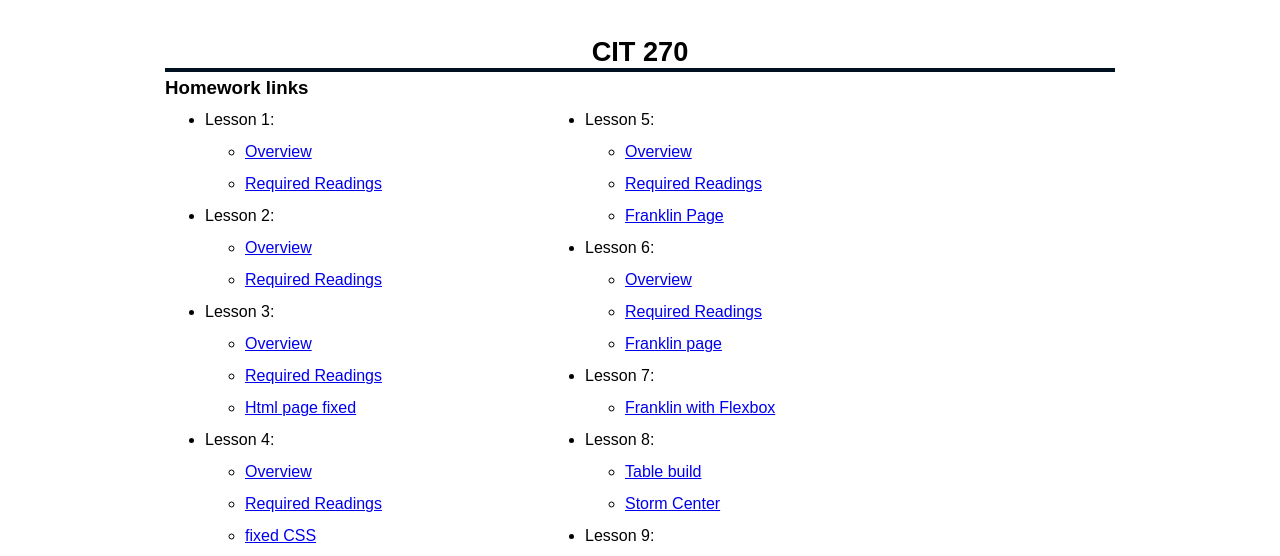
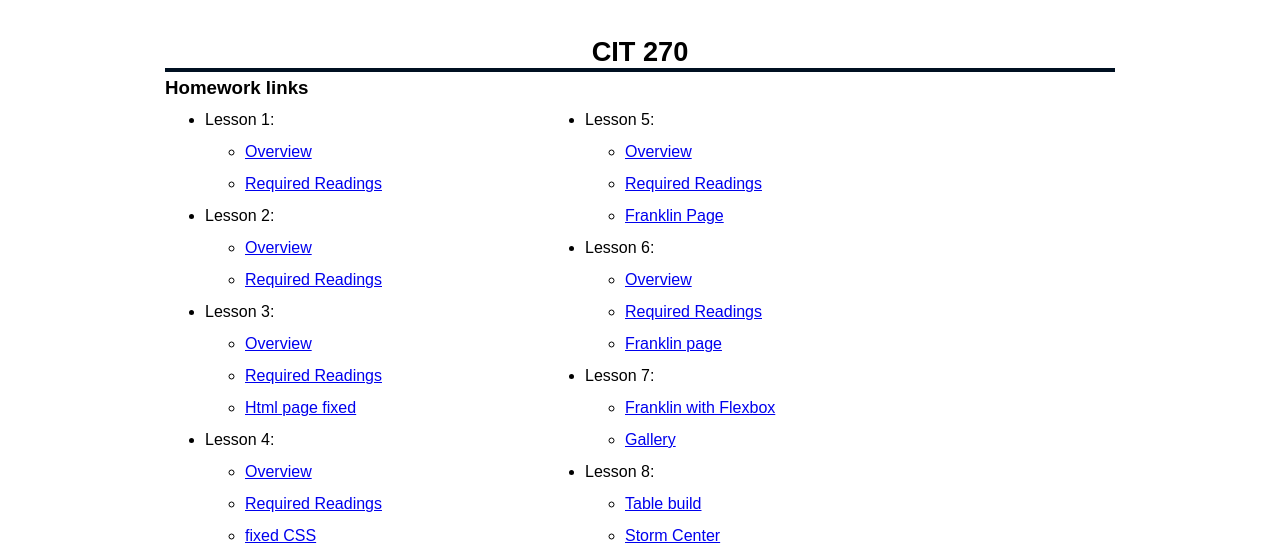
Before and after one commit to taylorbailey97/taylorbailey97.github.io, a plain HTML site: page cit230/index.html in a window 1280 px wide. Shown: the part 230-786 px from the top of the page. Drawn offline with Linux system fonts and the light colour scheme.

Commit message:
gallery added

```diff
--- a/cit230/index.html
+++ b/cit230/index.html
@@ -80,6 +80,7 @@
         <li>Lesson 7:
         <ul>
             <li><a href="lesson-7/franklin.html">Franklin with Flexbox</a></li>
+            <li><a href="lesson-7/gallery.html">Gallery</a></li>
         </ul>
         </li>
     </ul>
```
